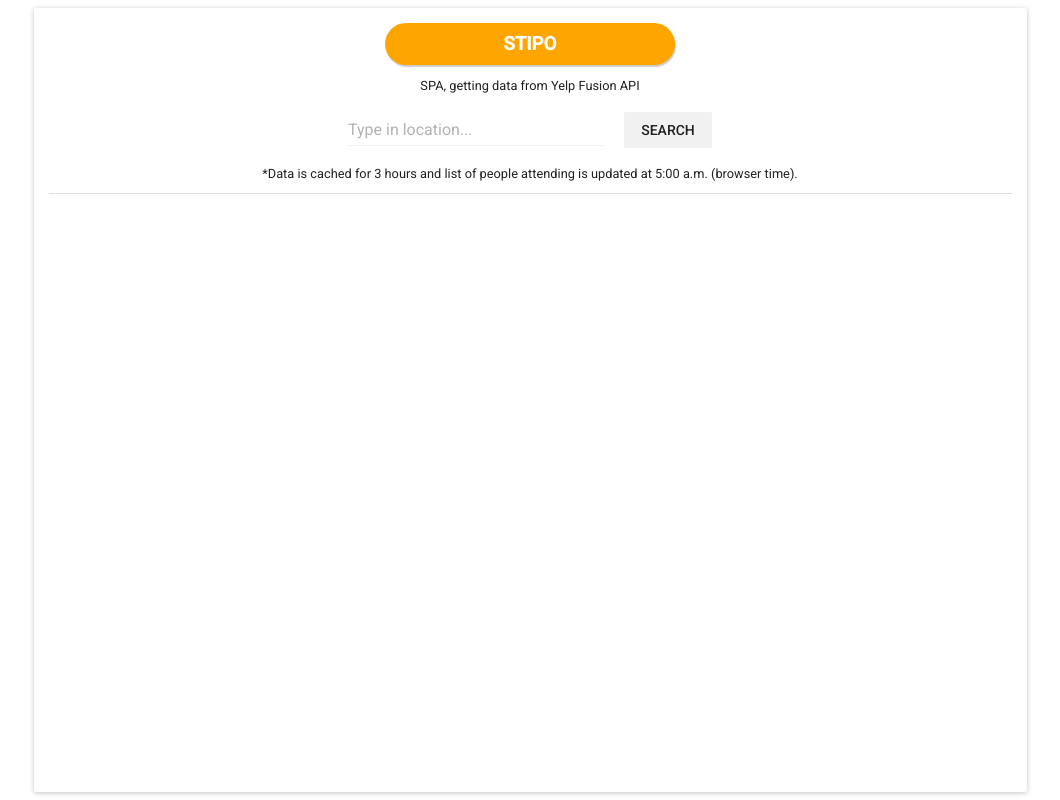
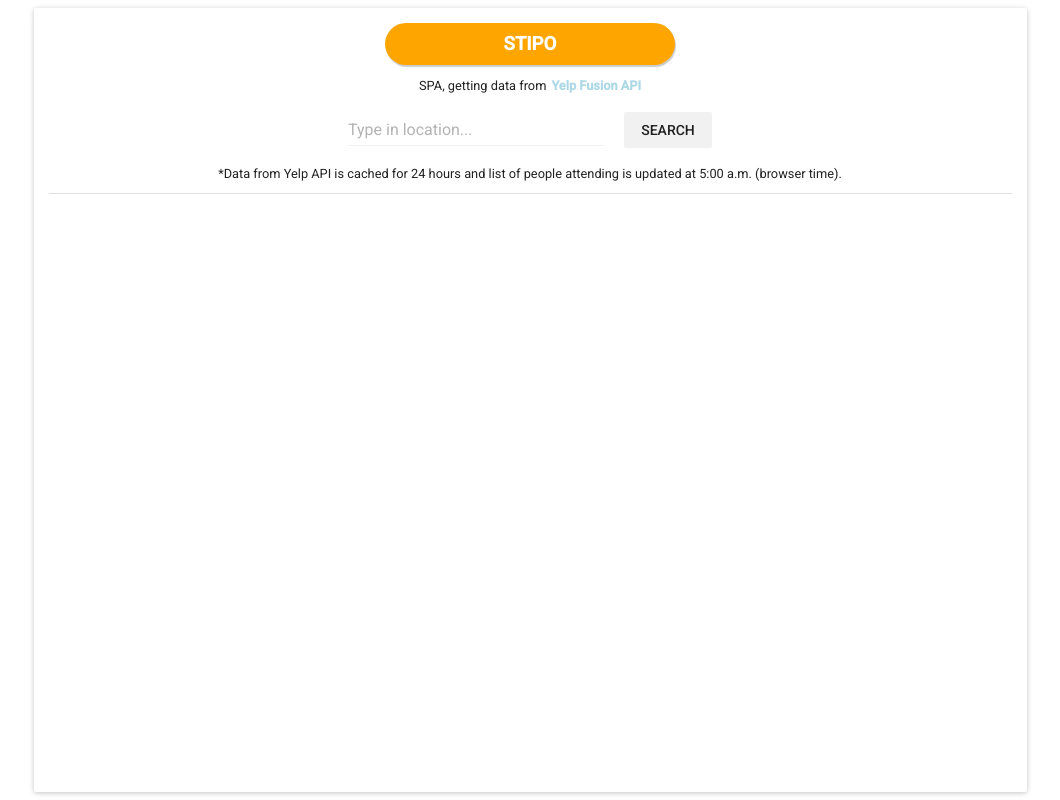
Before and after one commit to azaleas/stipo, a React (Create React App) app in the folder stipo/frontend/: page / in a window 1280 px wide. Shown: the whole page, without its empty margins (110-1170 px from the left). Built offline with nearby package versions, Linux system fonts and the light colour scheme; what react-tap-event-plugin would draw is missing.

Commit message:
added first draft for ListComponent and also set up the search loading indicator

```diff
--- /dev/null
+++ b/stipo/frontend/src/components/ListComponent.js
@@ -0,0 +1,15 @@
+import React from 'react';
+import PropTypes from 'prop-types';
+
+const ListComponent = ({ className }) => {
+    return (
+        <div>Hello</div>
+    );
+};
+
+ListComponent.propTypes = {
+    className: PropTypes.string,
+    data: PropTypes.array,
+};
+
+export default ListComponent;
--- a/stipo/frontend/src/containers/ListContainer.js
+++ b/stipo/frontend/src/containers/ListContainer.js
@@ -4,11 +4,14 @@ import PropTypes from 'prop-types';
 import Paper from 'material-ui/Paper';
 import TextField from 'material-ui/TextField';
 import FlatButton from 'material-ui/FlatButton';
+import LinearProgress from 'material-ui/LinearProgress';
 import Divider from 'material-ui/Divider';
 import {orange500} from 'material-ui/styles/colors';
 
 
 import {api} from './../utils/Api';
+
+import ListComponent from './../components/ListComponent';
 
 class ListContainer extends Component {
 
@@ -18,6 +21,9 @@ class ListContainer extends Component {
             searchInput: '',
             searchInputError: false,
             notFound: false,
+            noData: true,
+            fetchingData: false,
+            data: {},
         }
     }
 
@@ -40,13 +46,15 @@ class ListContainer extends Component {
     }
 
     onSearchSubmit = (event) =>{
-        this.setState({
-            notFound: false,
-        });
         this.searchSubmit();
     }
 
     searchSubmit = () =>{
+        this.setState({
+            notFound: false,
+            noData: true,
+            fetchingData: true,
+        });
         if (!this.state.searchInput){
             this.setState({
                 searchInputError: true,
@@ -61,6 +69,14 @@ class ListContainer extends Component {
                             notFound: true,
                         });
                     }
+                    else{
+                        this.setState({
+                            notFound: false,
+                            data: response,
+                            noData: false,
+                            fetchingData: false,
+                        })
+                    }
                     console.log(response);
                 })
         }
@@ -72,7 +88,14 @@ class ListContainer extends Component {
             <div>
                 <Paper className="listcontainer" zDepth={1} >
                     <h3 className="app-title">Stipo</h3>
-                    <p className="app-desc">SPA, getting data from Yelp Fusion API</p>
+                    <p className="app-desc">
+                        SPA, getting data from
+                        <a
+                            target="_blank"
+                            href="https://www.yelp.com/developers/documentation/v3">
+                                Yelp Fusion API
+                        </a>
+                    </p>
                     <div className="app-searchblock">
                         <div className="app-searchblock--textinput">
                             <TextField
@@ -97,18 +120,39 @@ class ListContainer extends Component {
                             />
                         </div>
                     </div>
-                    <p className="app-desc">*Data is cached for 3 hours
+                    <p className="app-desc">*Data from Yelp API is cached for 24 hours
                     and list of people attending is updated at 5:00 a.m. (browser time).</p>
                     <Divider/>
+                    <div className="app-content">
                         {
                             this.state.notFound
                             ? (
                                 <p className="search-notfound">Nothing was found for: <span>{this.state.searchInput}</span></p>
                             )
                             :(
-                            <div></div>
+                                !this.state.noData
+                                ? (
+                                    <ListComponent
+                                        data={this.state.data}
+                                    />
+                                )
+                                :(
+                                    this.state.fetchingData
+                                    ?(
+                                        <div className="search-progress">
+                                            <LinearProgress
+                                                mode="indeterminate"
+                                                color={orange500} />
+                                            <p>Fetching the data...</p>
+                                        </div>
+                                    )
+                                    :(
+                                        <p></p>
+                                    )
+                                )
                             )
                         }
+                    </div>
                 </Paper>
             </div>
         )
--- a/stipo/frontend/src/styles/App.css
+++ b/stipo/frontend/src/styles/App.css
@@ -29,6 +29,35 @@
     font-size: 0.8em;
     text-align: center;
 }
+
+.app-desc a {
+    text-decoration: none;
+    margin-left: 5px;
+    color: lightblue;
+    font-weight: 600;
+    position: relative;
+}
+
+.app-desc a:after {
+    content: "";
+    position: absolute;
+    left: 0;
+    right: 0;
+    bottom: -1px;
+    height: 2px;
+    width: 0;
+    background-color: orange;
+    -webkit-transition: all 0.2s linear;
+       -moz-transition: all 0.2s linear;
+        -ms-transition: all 0.2s linear;
+         -o-transition: all 0.2s linear;
+            transition: all 0.2s linear;
+}
+
+.app-desc a:hover:after {
+    width: 100%;
+}
+
 .app-searchblock {
     display: flex;
     -webkit-flex-direction: row;
@@ -57,3 +86,19 @@
 .search-notfound span {
     font-weight: 600;
 }
+
+.app-content {
+    position: relative;
+    height: 75%;
+    height: 75vh;
+    -ms-overflow-y: auto;
+       overflow-y: auto;
+}
+
+.search-progress {
+    max-width: 400px;
+    margin: 2em auto;
+    font-size: 0.8em;
+    font-weight: 600;
+    text-align: center;
+}
--- a/stipo/frontend/src/utils/Api.js
+++ b/stipo/frontend/src/utils/Api.js
@@ -25,7 +25,7 @@ class Api{
                 }
             )
             .then((response) => {
-                return response;
+                return response.data;
             })
             .catch((error) => {
                 if (error.response.status === 404){
```
Lines whose indentation alone changed are shown as unchanged.
